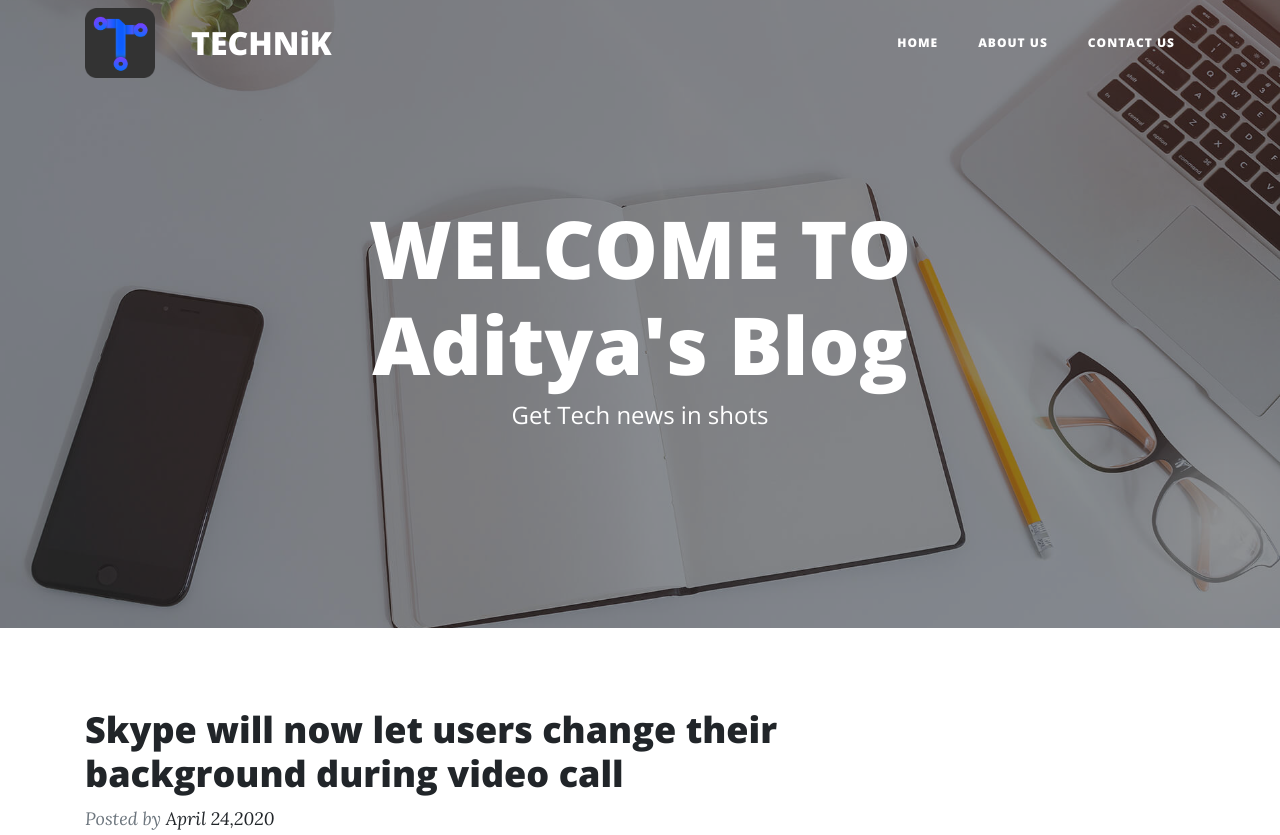
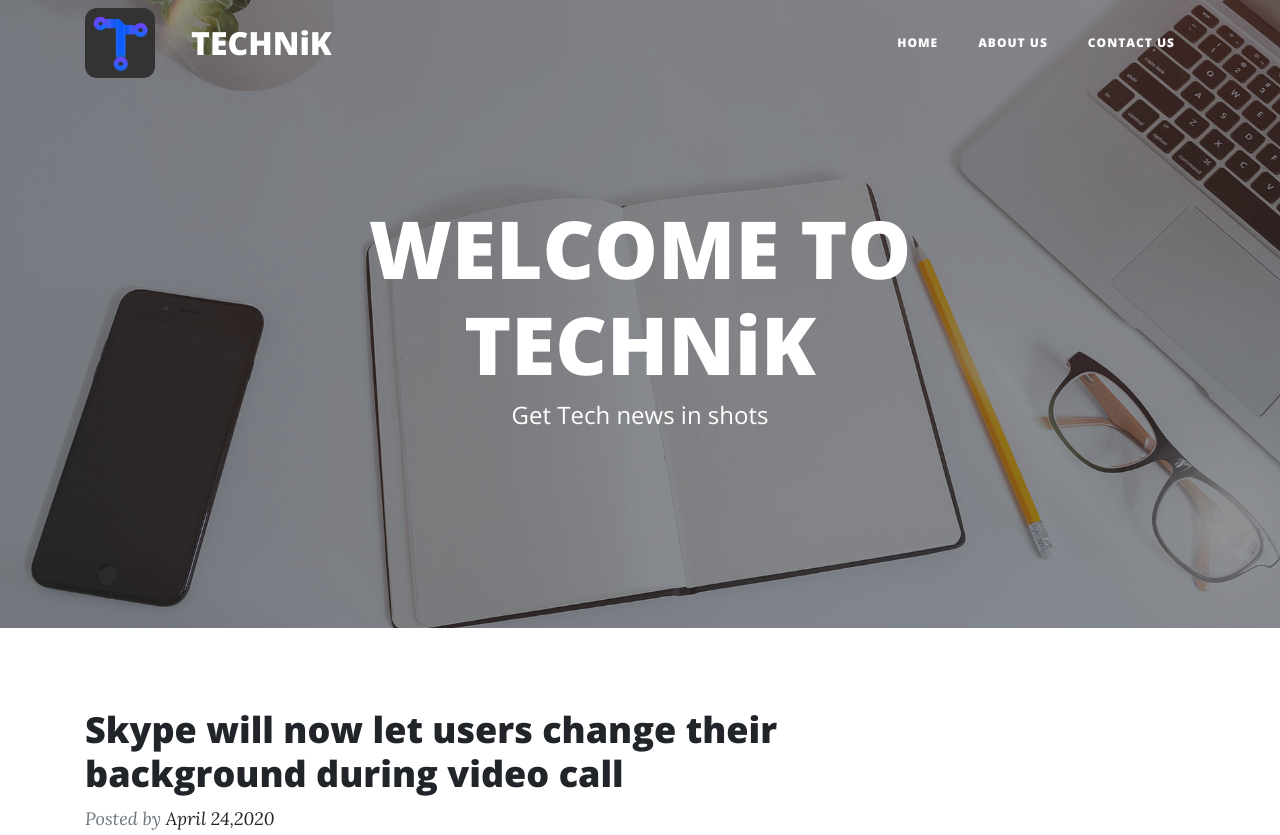
Before and after one commit to anantkanungo/Technik, a plain HTML site: page index.html in a window 1280 px wide. Shown: the top 835 px of the page. Drawn offline with nearby package versions, Linux system fonts and the light colour scheme.

Commit message:
Update index.html

```diff
--- a/index.html
+++ b/index.html
@@ -38,7 +38,7 @@
             <div class="row">
                 <div class="col-md-10 col-lg-8 mx-auto">
                     <div class="site-heading">
-                        <h1>WELCOME TO Aditya's Blog</h1><span class="subheading">Get Tech news in shots</span></div>
+                        <h1>WELCOME TO TECHNiK</h1><span class="subheading">Get Tech news in shots</span></div>
                 </div>
             </div>
         </div>
```
